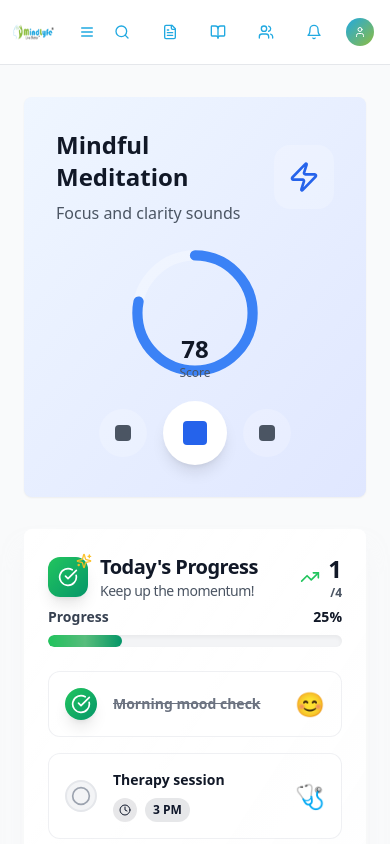
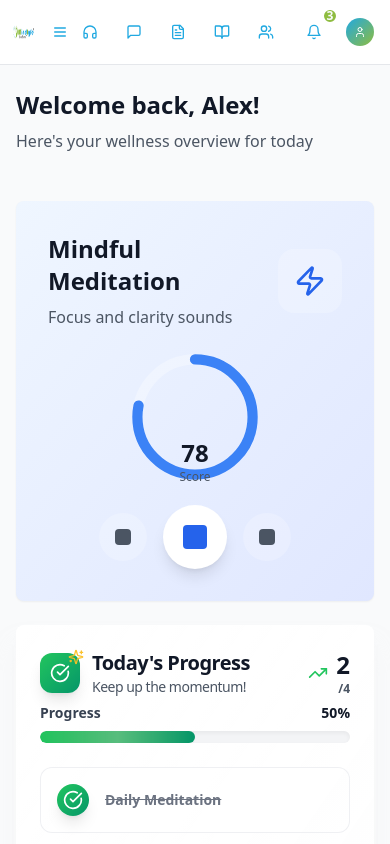
Before and after one commit to sserunkuumaibrahim/mindlyfe-auth-screens-hub, a React (Vite) app: page /dashboard in a window 390 px wide. Shown: the top 844 px of the page. Built offline with nearby package versions, Linux system fonts and the light colour scheme.

Commit message:
Fix: Improve dashboard responsiveness and navigation
- Improved dashboard responsiveness for desktop.
- Added chat and teletherapy to mobile navigation.
- Removed the search functionality.
- Included all functionalities on the dashboard.

```diff
--- a/src/components/dashboard/DashboardHeader.tsx
+++ b/src/components/dashboard/DashboardHeader.tsx
@@ -1,6 +1,6 @@
 
 import React from 'react';
-import { Bell, Menu, Search, User, Users, BookOpen, FileText } from 'lucide-react';
+import { Bell, Menu, User, Users, BookOpen, FileText, Headphones, MessageSquare } from 'lucide-react';
 import { Button } from '@/components/ui/button';
 import { Badge } from '@/components/ui/badge';
 import { useNavigate, useLocation } from 'react-router-dom';
@@ -24,6 +24,14 @@ const DashboardHeader = ({ firstName, notificationCount = 0, onMenuClick }: Dash
     { label: 'Community', route: '/community', active: location.pathname.startsWith('/community') },
   ];
 
+  const mobileQuickActions = [
+    { label: 'Teletherapy', route: '/teletherapy', icon: Headphones },
+    { label: 'Chat', route: '/chat', icon: MessageSquare },
+    { label: 'Journal', route: '/journal', icon: FileText },
+    { label: 'Resources', route: '/resources', icon: BookOpen },
+    { label: 'Community', route: '/community', icon: Users },
+  ];
+
   return (
     <div className="bg-white border-b border-gray-200">
       <div className="max-w-7xl mx-auto px-3 sm:px-4 md:px-6">
@@ -35,7 +43,7 @@ const DashboardHeader = ({ firstName, notificationCount = 0, onMenuClick }: Dash
               <img
                 src="/lovable-uploads/0a9198ee-9723-465f-b3fd-397599a1f756.png"
                 alt="Mindlyfe"
-                className="h-14 w-auto md:h-16"
+                className="h-12 w-auto md:h-14"
               />
             </div>
 
@@ -69,55 +77,24 @@ const DashboardHeader = ({ firstName, notificationCount = 0, onMenuClick }: Dash
 
           {/* Right Section */}
           <div className="flex items-center gap-2 md:gap-4">
-            {/* Search - Hidden on mobile */}
-            <div className="hidden md:flex items-center gap-2 bg-gray-100 rounded-lg px-3 py-2 border border-mindlyfe-blue/20">
-              <Search className="w-4 h-4 text-mindlyfe-blue" />
-              <input
-                type="text"
-                placeholder="Search"
-                className="bg-transparent text-sm text-gray-700 placeholder-gray-500 outline-none w-24 lg:w-32"
-              />
+            {/* Mobile Quick Access Buttons */}
+            <div className="flex lg:hidden gap-1">
+              {mobileQuickActions.map((action) => {
+                const IconComponent = action.icon;
+                return (
+                  <Button
+                    key={action.label}
+                    variant="ghost"
+                    size="icon"
+                    onClick={() => navigate(action.route)}
+                    className="rounded-lg hover:bg-mindlyfe-blue/10"
+                    title={action.label}
+                  >
+                    <IconComponent className="w-4 h-4 text-mindlyfe-blue" />
+                  </Button>
+                );
+              })}
             </div>
-
-            {/* Mobile Search Button */}
-            <Button
-              variant="ghost"
-              size="icon"
-              className="md:hidden rounded-lg hover:bg-mindlyfe-blue/10"
-            >
-              <Search className="w-5 h-5 text-mindlyfe-blue" />
-            </Button>
-
-            {/* Quick Access Buttons - Mobile */}
-            <Button
-              variant="ghost"
-              size="icon"
-              onClick={() => navigate('/journal')}
-              className="lg:hidden rounded-lg hover:bg-mindlyfe-blue/10"
-              title="Journal"
-            >
-              <FileText className="w-5 h-5 text-mindlyfe-blue" />
-            </Button>
-
-            <Button
-              variant="ghost"
-              size="icon"
-              onClick={() => navigate('/resources')}
-              className="lg:hidden rounded-lg hover:bg-mindlyfe-blue/10"
-              title="Resources"
-            >
-              <BookOpen className="w-5 h-5 text-mindlyfe-blue" />
-            </Button>
-
-            <Button
-              variant="ghost"
-              size="icon"
-              onClick={() => navigate('/community')}
-              className="lg:hidden rounded-lg hover:bg-mindlyfe-blue/10"
-              title="Community"
-            >
-              <Users className="w-5 h-5 text-mindlyfe-blue" />
-            </Button>
 
             {/* Notifications */}
             <Button
--- a/src/pages/Dashboard.tsx
+++ b/src/pages/Dashboard.tsx
@@ -10,25 +10,109 @@ import Recommendations from '@/components/dashboard/Recommendations';
 import SupportCenter from '@/components/dashboard/SupportCenter';
 
 const Dashboard = () => {
+  // Sample data for components
+  const progressItems = [
+    { title: 'Daily Meditation', completed: true, time: '10 min' },
+    { title: 'Journal Entry', completed: false, time: '15 min' },
+    { title: 'Therapy Session', completed: true, time: '60 min' },
+    { title: 'Mindfulness Exercise', completed: false, time: '5 min' },
+  ];
+
+  const activities = [
+    { type: 'journal', title: 'Completed morning reflection', time: '2 hours ago' },
+    { type: 'therapy', title: 'Session with Dr. Johnson', time: '1 day ago' },
+    { type: 'meditation', title: '15-minute mindfulness', time: '2 days ago' },
+    { type: 'community', title: 'Posted in support group', time: '3 days ago' },
+  ];
+
+  const recommendations = [
+    { title: 'Breathing Exercise', description: 'Try a 5-minute breathing exercise', type: 'exercise' },
+    { title: 'Sleep Hygiene Tips', description: 'Improve your sleep quality', type: 'article' },
+    { title: 'Gratitude Journal', description: 'Start a daily gratitude practice', type: 'activity' },
+  ];
+
   return (
     <div className="min-h-screen bg-gray-50">
-      <DashboardHeader firstName="Alex" />
+      <DashboardHeader firstName="Alex" notificationCount={3} />
 
-      <div className="max-w-7xl mx-auto px-6 py-8">
-        <div className="grid grid-cols-1 lg:grid-cols-3 gap-8">
-          {/* Main Content */}
-          <div className="lg:col-span-2 space-y-8">
+      <div className="max-w-7xl mx-auto px-4 sm:px-6 lg:px-8 py-6 lg:py-8">
+        {/* Mobile Welcome Section */}
+        <div className="block lg:hidden mb-6">
+          <h1 className="text-2xl font-bold text-gray-900 mb-2">Welcome back, Alex!</h1>
+          <p className="text-gray-600">Here's your wellness overview for today</p>
+        </div>
+
+        <div className="grid grid-cols-1 lg:grid-cols-12 gap-6 lg:gap-8">
+          {/* Main Content - Takes up more space on desktop */}
+          <div className="lg:col-span-8 space-y-6 lg:space-y-8">
+            {/* Welcome Section - Desktop only */}
+            <div className="hidden lg:block">
+              <h1 className="text-3xl font-bold text-gray-900 mb-2">Welcome back, Alex!</h1>
+              <p className="text-gray-600">Here's your wellness overview for today</p>
+            </div>
+
             <WellnessOverview />
-            <TodayProgress progressItems={[]} />
-            <RecentActivity activities={[]} />
+            <TodayProgress progressItems={progressItems} />
+
+            {/* Mobile-optimized Recent Activity */}
+            <div className="block lg:hidden">
+              <RecentActivity activities={activities} />
+            </div>
           </div>
 
           {/* Sidebar */}
-          <div className="space-y-8">
+          <div className="lg:col-span-4 space-y-6 lg:space-y-8">
             <UpcomingSessions />
             <QuickActions />
-            <SupportCenter />
-            <Recommendations recommendations={[]} />
+
+            {/* Support Center - Higher priority on mobile */}
+            <div className="order-first lg:order-none">
+              <SupportCenter />
+            </div>
+
+            {/* Desktop Recent Activity */}
+            <div className="hidden lg:block">
+              <RecentActivity activities={activities} />
+            </div>
+
+            <Recommendations recommendations={recommendations} />
+          </div>
+        </div>
+
+        {/* Mobile Bottom Actions */}
+        <div className="block lg:hidden mt-8 pb-6">
+          <div className="bg-white rounded-lg p-6 shadow-sm border">
+            <h3 className="font-semibold text-gray-900 mb-4">Quick Access</h3>
+            <div className="grid grid-cols-2 gap-4">
+              <button
+                onClick={() => window.location.href = '/teletherapy'}
+                className="p-4 bg-blue-50 rounded-lg text-center hover:bg-blue-100 transition-colors"
+              >
+                <div className="text-2xl mb-2">🎯</div>
+                <div className="text-sm font-medium text-blue-700">Teletherapy</div>
+              </button>
+              <button
+                onClick={() => window.location.href = '/chat'}
+                className="p-4 bg-green-50 rounded-lg text-center hover:bg-green-100 transition-colors"
+              >
+                <div className="text-2xl mb-2">💬</div>
+                <div className="text-sm font-medium text-green-700">Chat</div>
+              </button>
+              <button
+                onClick={() => window.location.href = '/journal'}
+                className="p-4 bg-purple-50 rounded-lg text-center hover:bg-purple-100 transition-colors"
+              >
+                <div className="text-2xl mb-2">📔</div>
+                <div className="text-sm font-medium text-purple-700">Journal</div>
+              </button>
+              <button
+                onClick={() => window.location.href = '/mental-health/mood'}
+                className="p-4 bg-orange-50 rounded-lg text-center hover:bg-orange-100 transition-colors"
+              >
+                <div className="text-2xl mb-2">🎭</div>
+                <div className="text-sm font-medium text-orange-700">Mood</div>
+              </button>
+            </div>
           </div>
         </div>
       </div>
```
